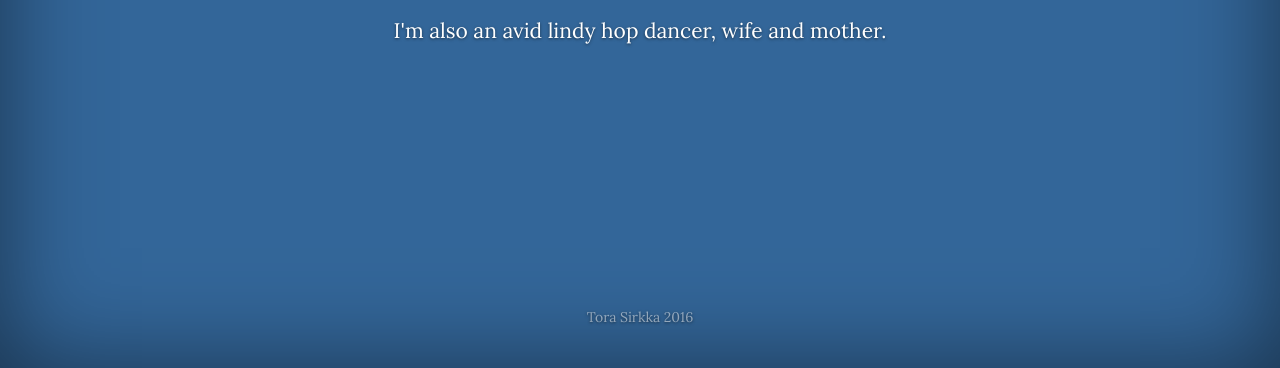
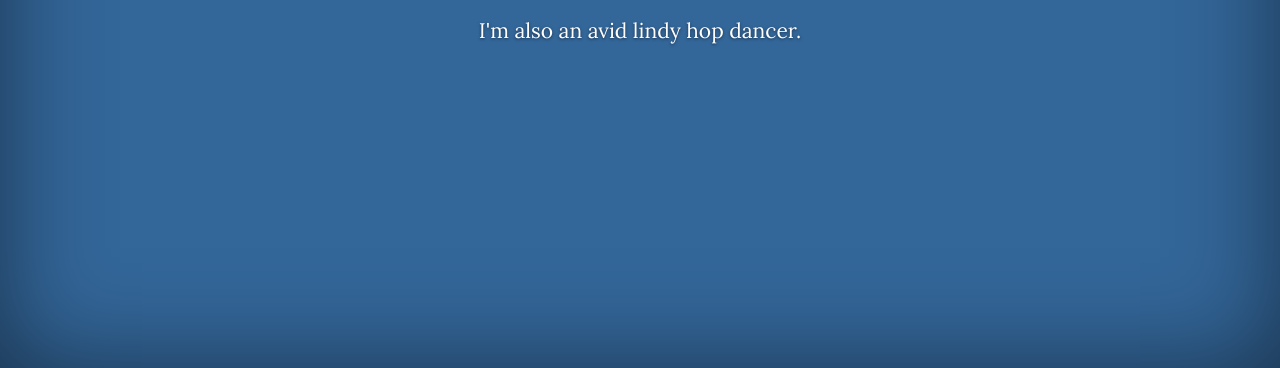
Before and after one commit to torasirkka/torasirkka.github.io, a plain HTML site: page index.html in a window 1280 px wide. Shown: the part 432-800 px from the top of the page. Drawn offline with Linux system fonts and the light colour scheme.

Commit message:
remove 2016 note

```diff
--- a/index.html
+++ b/index.html
@@ -57,15 +57,10 @@
             <p class="lead">I'm currently a research engineer working on innovative glass products for everyday life.
             </p>
             <p class="lead">
-            I'm also an avid lindy hop dancer, wife and mother.
+            I'm also an avid lindy hop dancer.
             </p>
           </div>
 
-          <div class="mastfoot">
-            <div class="inner">
-              <p>Tora Sirkka 2016</p>
-            </div>
-          </div>
 
         </div>
 
```
